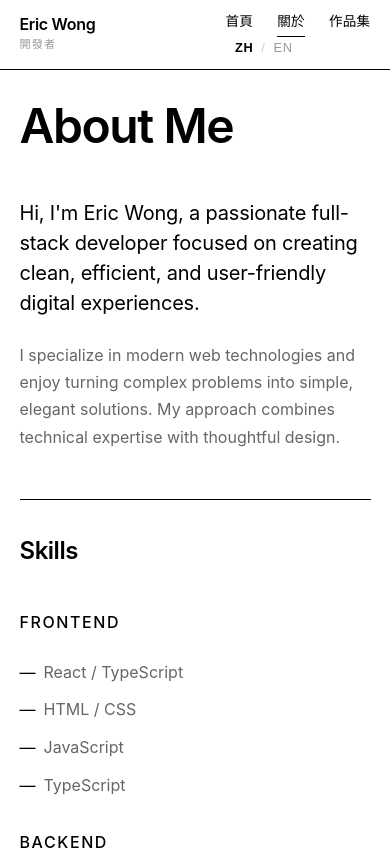
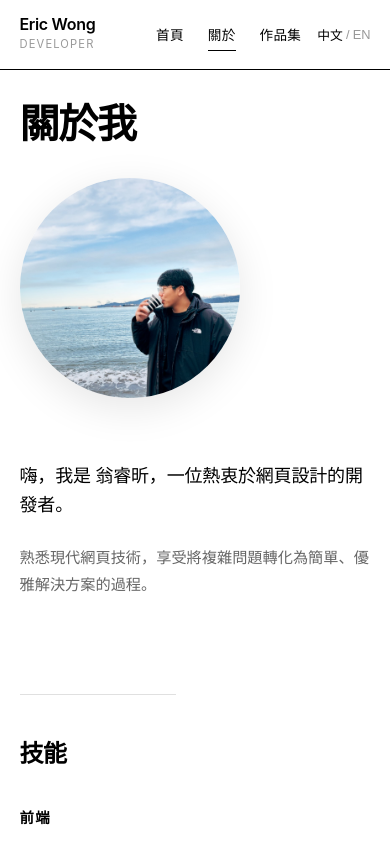
Before and after one commit to spook0328/Wong-Portfolio, a React (Vite) app in the folder wong-portfolio/: page /about in a window 390 px wide. Shown: the top 850 px of the page. Built offline with nearby package versions, Linux system fonts and the light colour scheme.

Commit message:
fix about page

```diff
--- a/wong-portfolio/package.json
+++ b/wong-portfolio/package.json
@@ -17,7 +17,7 @@
   "devDependencies": {
     "@eslint/js": "^9.39.1",
     "@types/node": "^24.10.1",
-    "@types/react": "^19.2.5",
+    "@types/react": "^19.2.7",
     "@types/react-dom": "^19.2.3",
     "@types/react-router-dom": "^5.3.3",
     "@vitejs/plugin-react-swc": "^4.2.2",
--- a/wong-portfolio/src/components/LanguageSwitcher/LanguageSwitcher.css
+++ b/wong-portfolio/src/components/LanguageSwitcher/LanguageSwitcher.css
@@ -1,43 +1,48 @@
+/* src/components/LanguageSwitcher/LanguageSwitcher.css */
+
 .language-switcher {
   background: none;
   border: none;
   cursor: pointer;
-  font-size: 0.875rem;
-  font-weight: 500;
-  letter-spacing: 0.05em;
   display: flex;
   align-items: center;
-  gap: 0.5rem;
-  padding: 0.5rem 0.75rem;
+  gap: 0.3rem;
+  font-size: 0.9rem;
+  padding: 0.5rem 0;
+  color: var(--color-black);
   transition: opacity 0.3s ease;
+  white-space: nowrap; /* 防止換行 */
 }
 
 .language-switcher:hover {
-  opacity: 0.7;
-}
-
-.language-switcher:active {
-  opacity: 0.5;
+  opacity: 0.6;
 }
 
 .current-lang {
-  color: #000000;
-  font-weight: 600;
+  font-weight: 500;
+  color: var(--color-black);
 }
 
 .lang-separator {
-  color: #cccccc;
+  color: var(--color-gray-medium);
   font-weight: 300;
 }
 
 .other-lang {
-  color: #999999;
+  color: var(--color-gray-medium);
   font-weight: 400;
+}
+
+/* 響應式設計 */
+@media (max-width: 768px) {
+  .language-switcher {
+    font-size: 0.85rem;
+  }
 }
 
 @media (max-width: 480px) {
   .language-switcher {
     font-size: 0.8rem;
-    padding: 0.4rem 0.6rem;
+    gap: 0.2rem;
   }
 }
--- a/wong-portfolio/src/components/LanguageSwitcher/LanguageSwitcher.tsx
+++ b/wong-portfolio/src/components/LanguageSwitcher/LanguageSwitcher.tsx
@@ -17,9 +17,9 @@ export default function LanguageSwitcher() {
       className="language-switcher"
       aria-label="Switch Language"
     >
-      <span className="current-lang">{language.toUpperCase()}</span>
+      <span className="current-lang">{language === "zh" ? "中文" : "EN"}</span>
       <span className="lang-separator">/</span>
-      <span className="other-lang">{language === "zh" ? "EN" : "ZH"}</span>
+      <span className="other-lang">{language === "zh" ? "EN" : "中文"}</span>
     </button>
   );
 }
--- a/wong-portfolio/src/components/Navbar/Navbar.css
+++ b/wong-portfolio/src/components/Navbar/Navbar.css
@@ -55,6 +55,13 @@
   color: var(--color-gray-medium);
 }
 
+/* 右側容器 - 確保選單和語言切換器在同一行 */
+.navbar-right {
+  display: flex;
+  align-items: center;
+  gap: 2rem;
+}
+
 /* 導航選單 */
 .navbar-menu {
   display: flex;
@@ -62,6 +69,7 @@
   list-style: none;
   margin: 0;
   padding: 0;
+  align-items: center; /* 確保垂直置中 */
 }
 
 /* 導航連結 */
@@ -74,6 +82,7 @@
   letter-spacing: 0.02em;
   transition: color var(--transition-speed) ease;
   padding: 0.5rem 0;
+  white-space: nowrap; /* 防止文字換行 */
 }
 
 /* 連結下劃線效果 */
@@ -107,6 +116,10 @@
     padding: 0 4%;
   }
 
+  .navbar-right {
+    gap: 1.5rem;
+  }
+
   .navbar-menu {
     gap: 2rem;
   }
@@ -125,6 +138,10 @@
   .navbar {
     padding: 0 5%;
     height: 70px;
+  }
+
+  .navbar-right {
+    gap: 1rem;
   }
 
   .navbar-menu {
--- a/wong-portfolio/src/contexts/LanguageContext.tsx
+++ b/wong-portfolio/src/contexts/LanguageContext.tsx
@@ -1,6 +1,7 @@
 // src/contexts/LanguageContext.tsx
 
-import { createContext, useContext, useState, ReactNode } from "react";
+import { createContext, useContext, useState } from "react";
+import type { ReactNode } from "react";
 
 // ════════════════════════════════════════════════════════════════
 // 📚 學習重點 1：什麼是 Context？
@@ -28,8 +29,6 @@ const translations: Record<Language, Record<string, string>> = {
     "nav.projects": "Projects",
     "nav.logo.subtitle": "Developer",
 
-    "home.title.line1": "Full-Stack",
-    "home.title.line2": "Developer",
     "home.description":
       "Building digital experiences with clean code and thoughtful design.",
 
@@ -41,6 +40,7 @@ const translations: Record<Language, Record<string, string>> = {
     "about.skills": "Skills",
     "about.frontend": "Frontend",
     "about.backend": "Backend",
+    "about.database": "Database",
     "about.tools": "Tools",
 
     "projects.title": "Selected Works",
@@ -49,20 +49,19 @@ const translations: Record<Language, Record<string, string>> = {
     "nav.home": "首頁",
     "nav.about": "關於",
     "nav.projects": "作品集",
-    "nav.logo.subtitle": "開發者",
+    "nav.logo.subtitle": "Developer",
 
-    "home.title.line1": "全端",
-    "home.title.line2": "開發者",
-    "home.description": "用乾淨的程式碼和深思熟慮的設計打造數位體驗。",
+    "home.description":
+      "深耕於程式及教育，用簡潔程式碼和直觀設計打造新的數位體驗。",
 
     "about.title": "關於我",
-    "about.intro":
-      "嗨，我是 Eric Wong，一位熱衷於創造乾淨、高效且用戶友好的數位體驗的全端開發者。",
+    "about.intro": "嗨，我是 翁睿昕，一位熱衷於網頁設計的開發者。",
     "about.description":
-      "我專精於現代網頁技術，享受將複雜問題轉化為簡單、優雅解決方案的過程。",
+      "熟悉現代網頁技術，享受將複雜問題轉化為簡單、優雅解決方案的過程。",
     "about.skills": "技能",
     "about.frontend": "前端",
     "about.backend": "後端",
+    "about.database": "資料庫",
     "about.tools": "工具",
 
     "projects.title": "精選作品",
--- a/wong-portfolio/src/pages/About.css
+++ b/wong-portfolio/src/pages/About.css
@@ -19,40 +19,66 @@
   font-weight: 600;
   letter-spacing: -0.03em;
   margin-bottom: 4rem;
-  line-height: 1;
+  line-height: 1.1;
 }
 
-/* 內容區域 */
+/* 主要內容區域 - 文字與圖片並排 */
 .about-content {
   display: flex;
-  flex-direction: column;
-  gap: 5rem;
+  gap: 4rem;
+  align-items: center;
+  margin-bottom: 5rem;
+  flex-wrap: wrap;
 }
 
 /* 文字區域 */
 .about-text {
+  flex: 1;
+  min-width: 300px;
   display: flex;
   flex-direction: column;
   gap: 1.5rem;
-  max-width: 800px;
 }
 
 .about-intro {
   font-size: clamp(1.25rem, 2.5vw, 1.75rem);
-  line-height: 1.5;
+  line-height: 1.6;
   letter-spacing: -0.01em;
+  font-weight: 500;
 }
 
 .about-description {
   font-size: clamp(1rem, 2vw, 1.125rem);
-  line-height: 1.7;
+  line-height: 1.8;
   color: #666666;
 }
 
+/* 圖片區域 */
+.about-pic {
+  flex: 0 0 auto;
+  display: flex;
+  justify-content: center;
+  align-items: center;
+}
+
+.profile-pic {
+  width: clamp(280px, 35vw, 380px);
+  height: clamp(280px, 35vw, 380px);
+  border-radius: 50%;
+  object-fit: cover;
+  box-shadow: 0 10px 40px rgba(0, 0, 0, 0.1);
+  transition: transform 0.3s ease;
+}
+
+/* .profile-pic:hover {
+  transform: scale(1.05);
+} */
+
 /* 技能區塊 */
 .skills-section {
-  border-top: 1px solid #000000;
-  padding-top: 3rem;
+  border-top: 1px solid #e0e0e0;
+  padding-top: 4rem;
+  margin-top: 3rem;
 }
 
 .section-title {
@@ -64,8 +90,8 @@
 
 .skills-grid {
   display: grid;
-  grid-template-columns: repeat(auto-fit, minmax(250px, 1fr));
-  gap: 3rem;
+  grid-template-columns: repeat(4, 1fr);
+  gap: 3rem 2rem;
 }
 
 .skill-category {
@@ -75,11 +101,12 @@
 }
 
 .category-title {
-  font-size: 1rem;
-  font-weight: 500;
+  font-size: 0.9rem;
+  font-weight: 600;
   text-transform: uppercase;
   letter-spacing: 0.1em;
   margin-bottom: 0.5rem;
+  color: #000000;
 }
 
 .skill-list {
@@ -87,13 +114,16 @@
   display: flex;
   flex-direction: column;
   gap: 0.75rem;
+  padding: 0;
+  margin: 0;
 }
 
 .skill-list li {
-  font-size: 1rem;
+  font-size: 0.95rem;
   color: #666666;
   padding-left: 1.5rem;
   position: relative;
+  line-height: 1.4;
 }
 
 .skill-list li::before {
@@ -103,7 +133,37 @@
   color: #000000;
 }
 
-/* 響應式設計 */
+/* 平板尺寸 (1024px 以下) */
+@media (max-width: 1024px) {
+  .about-main {
+    gap: 3rem;
+  }
+
+  .skills-grid {
+    grid-template-columns: repeat(2, 1fr);
+    gap: 2.5rem 2rem;
+  }
+}
+
+/* 中等平板尺寸 (968px 以下) */
+@media (max-width: 968px) {
+  .about-main {
+    flex-direction: column;
+    align-items: center;
+    text-align: center;
+  }
+
+  .about-text {
+    align-items: center;
+    max-width: 100%;
+  }
+
+  .about-pic {
+    order: -1; /* 圖片移到上方 */
+  }
+}
+
+/* 平板尺寸 (768px 以下) */
 @media (max-width: 768px) {
   .about-hero {
     padding: 3rem 5%;
@@ -113,22 +173,103 @@
     margin-bottom: 3rem;
   }
 
-  .about-content {
-    gap: 3rem;
+  .about-main {
+    gap: 2.5rem;
+    margin-bottom: 4rem;
+  }
+
+  .skills-section {
+    padding-top: 3rem;
+  }
+
+  .skills-grid {
+    grid-template-columns: repeat(2, 1fr);
+    gap: 2rem 1.5rem;
+  }
+
+  .profile-pic {
+    width: 280px;
+    height: 280px;
+  }
+}
+
+/* 小平板/大手機 (640px 以下) */
+@media (max-width: 640px) {
+  .about-hero {
+    padding: 2.5rem 5%;
   }
 
   .skills-grid {
     grid-template-columns: 1fr;
     gap: 2rem;
   }
+
+  .profile-pic {
+    width: 250px;
+    height: 250px;
+  }
 }
 
+/* 手機尺寸 (480px 以下) */
 @media (max-width: 480px) {
   .about-hero {
     padding: 2rem 5%;
+    min-height: auto;
+  }
+
+  .about-title {
+    margin-bottom: 2rem;
+    font-size: clamp(2.5rem, 10vw, 3rem);
+  }
+
+  .about-main {
+    gap: 2rem;
+    margin-bottom: 3rem;
+  }
+
+  .about-intro {
+    font-size: 1.125rem;
+  }
+
+  .about-description {
+    font-size: 0.95rem;
   }
 
   .skills-section {
-    padding-top: 2rem;
+    padding-top: 2.5rem;
+    margin-top: 2rem;
+  }
+
+  .section-title {
+    margin-bottom: 2rem;
+  }
+
+  .skills-grid {
+    gap: 1.5rem;
+  }
+
+  .profile-pic {
+    width: 220px;
+    height: 220px;
   }
 }
+
+/* 極小手機 (360px 以下) */
+@media (max-width: 360px) {
+  .about-hero {
+    padding: 1.5rem 5%;
+  }
+
+  .profile-pic {
+    width: 200px;
+    height: 200px;
+  }
+
+  .about-intro {
+    font-size: 1rem;
+  }
+
+  .about-description {
+    font-size: 0.9rem;
+  }
+}
--- a/wong-portfolio/src/pages/About.tsx
+++ b/wong-portfolio/src/pages/About.tsx
@@ -1,30 +1,34 @@
 import "./About.css";
+import { useLanguage } from "../contexts/LanguageContext";
 
 export default function About() {
+  const { t } = useLanguage();
+
   return (
     <div className="about">
       <section className="about-hero">
         <div className="about-container">
-          <h1 className="about-title">About Me</h1>
+          <h1 className="about-title">{t("about.title")}</h1>
+
           <div className="about-content">
             <div className="about-text">
-              <p className="about-intro">
-                Hi, I'm Eric Wong, a passionate full-stack developer focused on
-                creating clean, efficient, and user-friendly digital
-                experiences.
-              </p>
-              <p className="about-description">
-                I specialize in modern web technologies and enjoy turning
-                complex problems into simple, elegant solutions. My approach
-                combines technical expertise with thoughtful design.
-              </p>
+              <p className="about-intro">{t("about.intro")}</p>
+              <p className="about-description">{t("about.description")}</p>
+            </div>
+
+            <div className="about-pic">
+              <img
+                src="./public/profile_pic.jpg"
+                alt="profile_pic"
+                className="profile-pic"
+              />
             </div>
 
             <div className="skills-section">
-              <h2 className="section-title">Skills</h2>
+              <h2 className="section-title">{t("about.skills")}</h2>
               <div className="skills-grid">
                 <div className="skill-category">
-                  <h3 className="category-title">Frontend</h3>
+                  <h3 className="category-title">{t("about.frontend")}</h3>
                   <ul className="skill-list">
                     <li>React / TypeScript</li>
                     <li>HTML / CSS</li>
@@ -34,7 +38,7 @@ export default function About() {
                 </div>
 
                 <div className="skill-category">
-                  <h3 className="category-title">Backend</h3>
+                  <h3 className="category-title">{t("about.backend")}</h3>
                   <ul className="skill-list">
                     <li>Node.js</li>
                     <li>Express</li>
@@ -45,7 +49,7 @@ export default function About() {
                 </div>
 
                 <div className="skill-category">
-                  <h3 className="category-title">Database</h3>
+                  <h3 className="category-title">{t("about.database")}</h3>
                   <ul className="skill-list">
                     <li>SQL</li>
                     <li>NoSQL</li>
@@ -55,7 +59,7 @@ export default function About() {
                 </div>
 
                 <div className="skill-category">
-                  <h3 className="category-title">Tools</h3>
+                  <h3 className="category-title">{t("about.tools")}</h3>
                   <ul className="skill-list">
                     <li>Git / GitHub</li>
                     <li>VS Code</li>
--- a/wong-portfolio/src/pages/Home.css
+++ b/wong-portfolio/src/pages/Home.css
@@ -22,7 +22,7 @@
 .hero-title {
   font-size: clamp(3rem, 10vw, 8rem);
   font-weight: 600;
-  line-height: 1;
+  line-height: 1.4;
   letter-spacing: -0.03em;
   margin-bottom: 2rem;
   display: flex;
--- a/wong-portfolio/src/pages/Projects.tsx
+++ b/wong-portfolio/src/pages/Projects.tsx
@@ -1,31 +1,54 @@
+// src/pages/Projects/Projects.tsx
 import "./Projects.css";
+import { useLanguage } from "../../contexts/LanguageContext";
+import ProjectCard from "../../components/ProjectCard/ProjectCard";
 
 export default function Projects() {
-  // 範例專案數據
+  const { t } = useLanguage();
+
+  // 範例專案數據（支援多語言）
   const projects = [
     {
       id: 1,
-      title: "Project One",
-      description:
-        "A brief description of your first project and what technologies were used.",
+      title: {
+        en: "Project One",
+        zh: "專案一",
+      },
+      description: {
+        en: "A brief description of your first project and what technologies were used.",
+        zh: "您的第一個專案的簡要描述以及使用的技術。",
+      },
       year: "2024",
       tags: ["React", "TypeScript", "CSS"],
+      link: "https://example.com/project1",
     },
     {
       id: 2,
-      title: "Project Two",
-      description:
-        "A brief description of your second project and what you accomplished.",
+      title: {
+        en: "Project Two",
+        zh: "專案二",
+      },
+      description: {
+        en: "A brief description of your second project and what you accomplished.",
+        zh: "您的第二個專案的簡要描述以及您完成的成果。",
+      },
       year: "2024",
       tags: ["Node.js", "Express", "MongoDB"],
+      link: "https://example.com/project2",
     },
     {
       id: 3,
-      title: "Project Three",
-      description:
-        "A brief description of your third project and its key features.",
+      title: {
+        en: "Project Three",
+        zh: "專案三",
+      },
+      description: {
+        en: "A brief description of your third project and its key features.",
+        zh: "您的第三個專案的簡要描述及其主要特色。",
+      },
       year: "2023",
       tags: ["React", "API", "Design"],
+      link: "https://example.com/project3",
     },
   ];
 
@@ -33,26 +56,11 @@ export default function Projects() {
     <div className="projects">
       <section className="projects-hero">
         <div className="projects-container">
-          <h1 className="projects-title">Selected Works</h1>
+          <h1 className="projects-title">{t("projects.title")}</h1>
 
           <div className="projects-grid">
             {projects.map((project) => (
-              <article key={project.id} className="project-card">
-                <div className="project-header">
-                  <h2 className="project-title">{project.title}</h2>
-                  <span className="project-year">{project.year}</span>
-                </div>
-
-                <p className="project-description">{project.description}</p>
-
-                <div className="project-tags">
-                  {project.tags.map((tag, index) => (
-                    <span key={index} className="project-tag">
-                      {tag}
-                    </span>
-                  ))}
-                </div>
-              </article>
+              <ProjectCard key={project.id} project={project} />
             ))}
           </div>
         </div>
```
Also changed, not shown: wong-portfolio/src/components/ProjectCard/ProjectCard.tsx (+0 -13 lines), wong-portfolio/src/pages/Home.tsx (+3 -5 lines), wong-portfolio/public/profile_pic.jpg (added), 1 other file (tests, documents, lock files or other folders).
